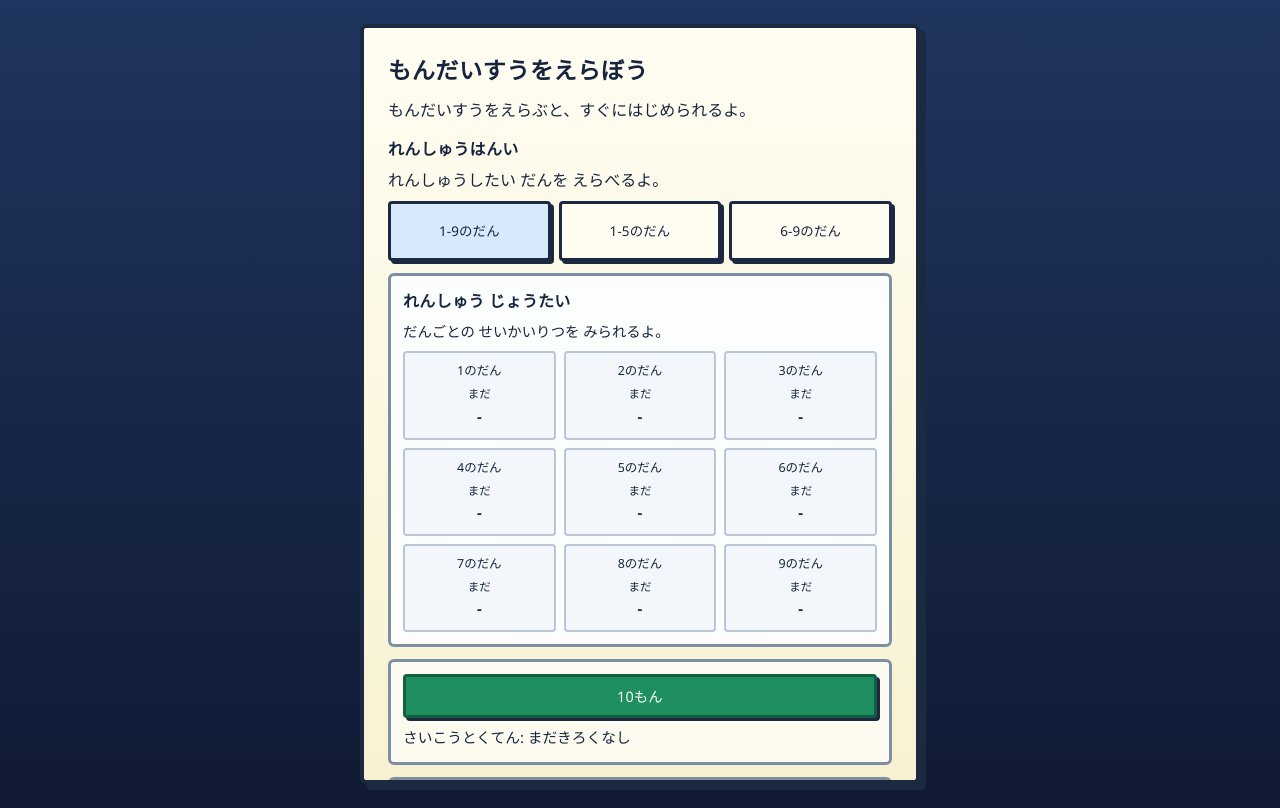
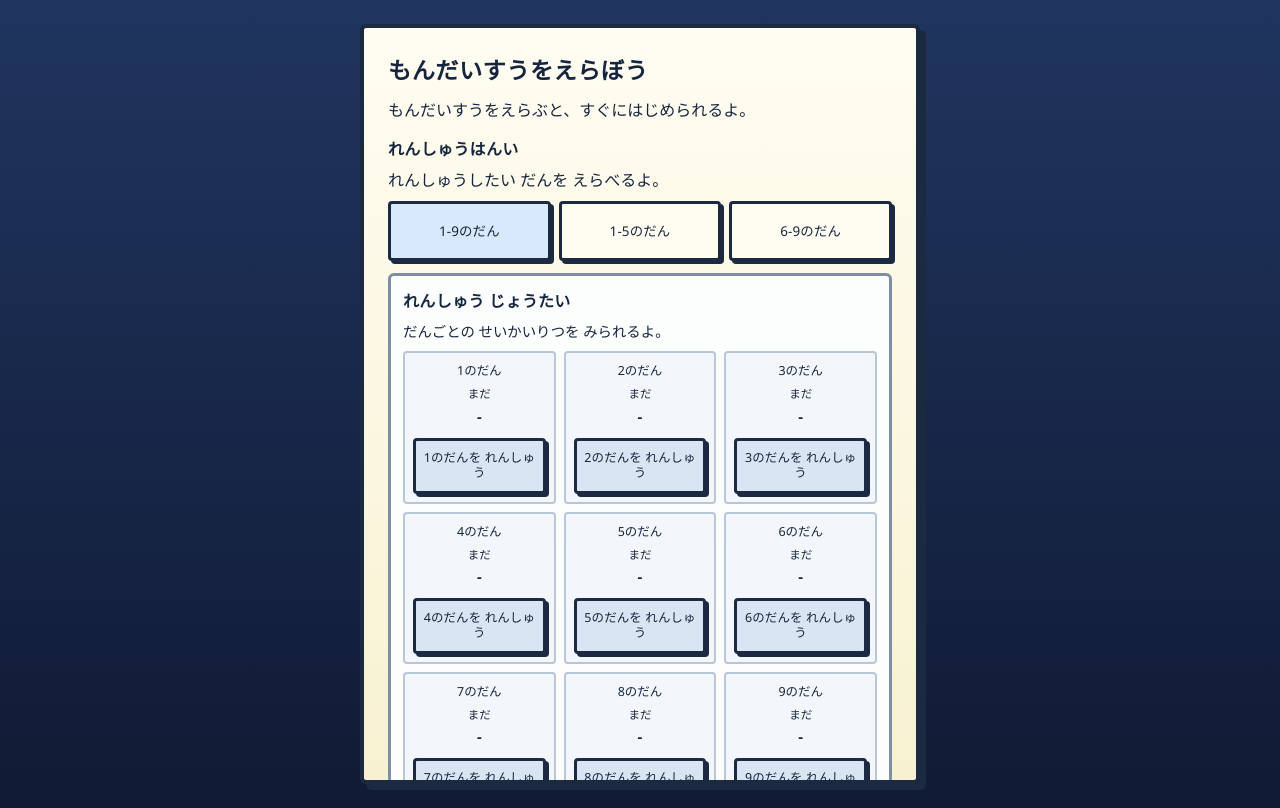
Before and after one commit to nmmkk/9x9quiz, a React (Vite) app: page / in a window 1280 px wide. Both pictures are taken after a click on the button "はじめる". Built offline with nearby package versions, Linux system fonts and the light colour scheme.

Commit message:
feat: complete M8-02 mastery direct-jump flow

```diff
--- a/src/features/mode/ui/ModeSelectScreen.tsx
+++ b/src/features/mode/ui/ModeSelectScreen.tsx
@@ -1,6 +1,10 @@
 import { useState } from "react";
 import { MasteryPanel } from "../../progress/ui/MasteryPanel";
-import { defaultPracticeScope, type PracticeScope } from "../../quiz/domain/practiceScope";
+import {
+  createSingleTablePracticeScope,
+  defaultPracticeScope,
+  type PracticeScope,
+} from "../../quiz/domain/practiceScope";
 import {
   questionCountModes,
   readHighScore,
@@ -35,6 +39,11 @@ export function ModeSelectScreen({
   const [selectedPracticeScope, setSelectedPracticeScope] = useState<PracticeScope>(
     () => toSelectableScope(initialPracticeScope),
   );
+  const directStartMode: QuestionCountMode = questionCountModes[0] ?? 10;
+
+  const handleStartTablePractice = (table: number) => {
+    onStartQuiz(directStartMode, createSingleTablePracticeScope(table));
+  };
 
   return (
     <section className="panel" aria-labelledby="mode-heading">
@@ -46,7 +55,10 @@ export function ModeSelectScreen({
         onSelectScope={setSelectedPracticeScope}
       />
 
-      <MasteryPanel masterySnapshot={masterySnapshot} />
+      <MasteryPanel
+        masterySnapshot={masterySnapshot}
+        onStartTablePractice={handleStartTablePractice}
+      />
 
       <div className="mode-grid" role="list" aria-label={t("mode.listAriaLabel")}>
         {questionCountModes.map((mode) => {
--- a/src/features/progress/ui/MasteryPanel.tsx
+++ b/src/features/progress/ui/MasteryPanel.tsx
@@ -3,6 +3,7 @@ import { type MasterySnapshot } from "../../../shared/storage/masteryStorage";
 
 type MasteryPanelProps = {
   masterySnapshot: MasterySnapshot;
+  onStartTablePractice?: (table: number) => void;
 };
 
 function getMasteryClassName(answered: number, accuracyPercent: number | null): string {
@@ -21,7 +22,7 @@ function getMasteryClassName(answered: number, accuracyPercent: number | null):
   return "mastery-card mastery-card--practice";
 }
 
-export function MasteryPanel({ masterySnapshot }: MasteryPanelProps) {
+export function MasteryPanel({ masterySnapshot, onStartTablePractice }: MasteryPanelProps) {
   const { t, tf } = useI18n();
 
   return (
@@ -55,6 +56,15 @@ export function MasteryPanel({ masterySnapshot }: MasteryPanelProps) {
                     })}
               </p>
               <p className="mastery-rate">{accuracyPercent === null ? "-" : `${accuracyPercent}%`}</p>
+              {onStartTablePractice ? (
+                <button
+                  type="button"
+                  className="secondary-button mastery-practice-button"
+                  onClick={() => onStartTablePractice(stat.table)}
+                >
+                  {tf("progress.masteryPracticeButton", { table: stat.table })}
+                </button>
+              ) : null}
             </div>
           );
         })}
--- a/src/features/quiz/domain/practiceScope.ts
+++ b/src/features/quiz/domain/practiceScope.ts
@@ -18,6 +18,10 @@ export type PracticeScope =
   | { kind: "custom"; tables: readonly number[] };
 
 export const defaultPracticeScope: PracticeScope = { kind: "all" };
+
+export function createSingleTablePracticeScope(table: number): PracticeScope {
+  return normalizePracticeScope({ kind: "custom", tables: [table] });
+}
 
 function normalizeCustomTables(tables: readonly number[]): number[] {
   const uniqueTables = new Set<number>();
--- a/src/shared/i18n/catalog.ts
+++ b/src/shared/i18n/catalog.ts
@@ -29,6 +29,7 @@ const jaJPCatalog = {
   "progress.masteryDescription": "だんごとの せいかいりつを みられるよ。",
   "progress.masteryHeading": "れんしゅう じょうたい",
   "progress.masteryNoAttempts": "まだ",
+  "progress.masteryPracticeButton": "{table}のだんを れんしゅう",
   "progress.masteryTableLabel": "{table}のだん",
   "progress.masteryValueLabel": "{correct}/{answered} せいかい",
   "quiz.backspaceButton": "けす",
@@ -85,6 +86,7 @@ const enCatalog = {
   "progress.masteryDescription": "See progress by multiplication table.",
   "progress.masteryHeading": "Mastery",
   "progress.masteryNoAttempts": "Not yet",
+  "progress.masteryPracticeButton": "Practice table {table}",
   "progress.masteryTableLabel": "Table {table}",
   "progress.masteryValueLabel": "{correct}/{answered} correct",
   "quiz.backspaceButton": "Backspace",
--- a/src/shared/i18n/types.ts
+++ b/src/shared/i18n/types.ts
@@ -26,6 +26,7 @@ export const messageKeys = [
   "progress.masteryDescription",
   "progress.masteryHeading",
   "progress.masteryNoAttempts",
+  "progress.masteryPracticeButton",
   "progress.masteryTableLabel",
   "progress.masteryValueLabel",
   "quiz.backspaceButton",
--- a/src/styles/app.css
+++ b/src/styles/app.css
@@ -180,6 +180,15 @@ p {
   font-family: var(--font-display);
   font-size: 0.86rem;
   font-weight: 700;
+}
+
+.mastery-practice-button {
+  width: 100%;
+  margin-top: var(--space-2);
+  min-height: 34px;
+  padding-inline: var(--space-1);
+  font-size: clamp(0.68rem, 2.2vw, 0.78rem);
+  line-height: 1.2;
 }
 
 .practice-scope-selector {
```
Also changed, not shown: 6 other files (tests, documents, lock files or other folders).
